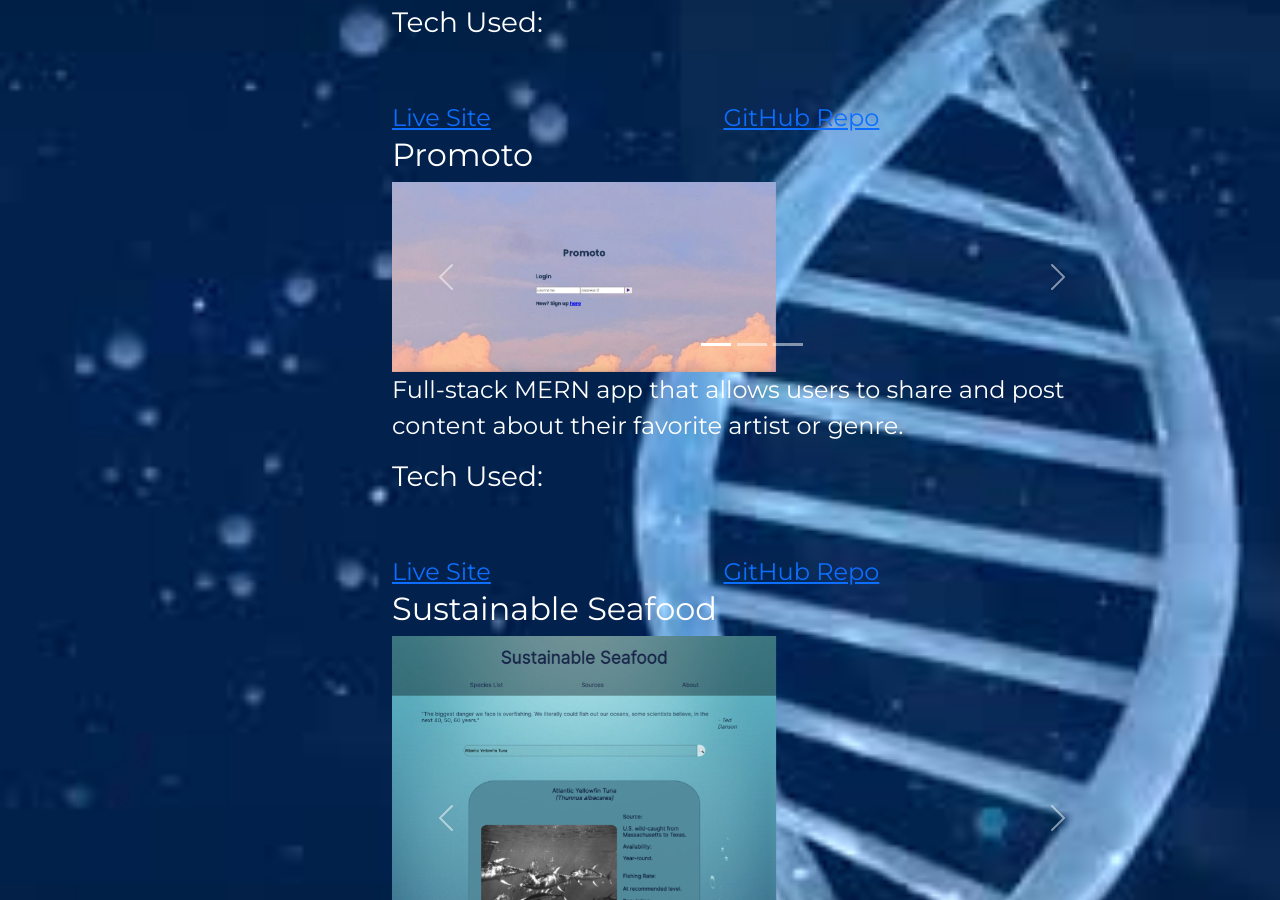
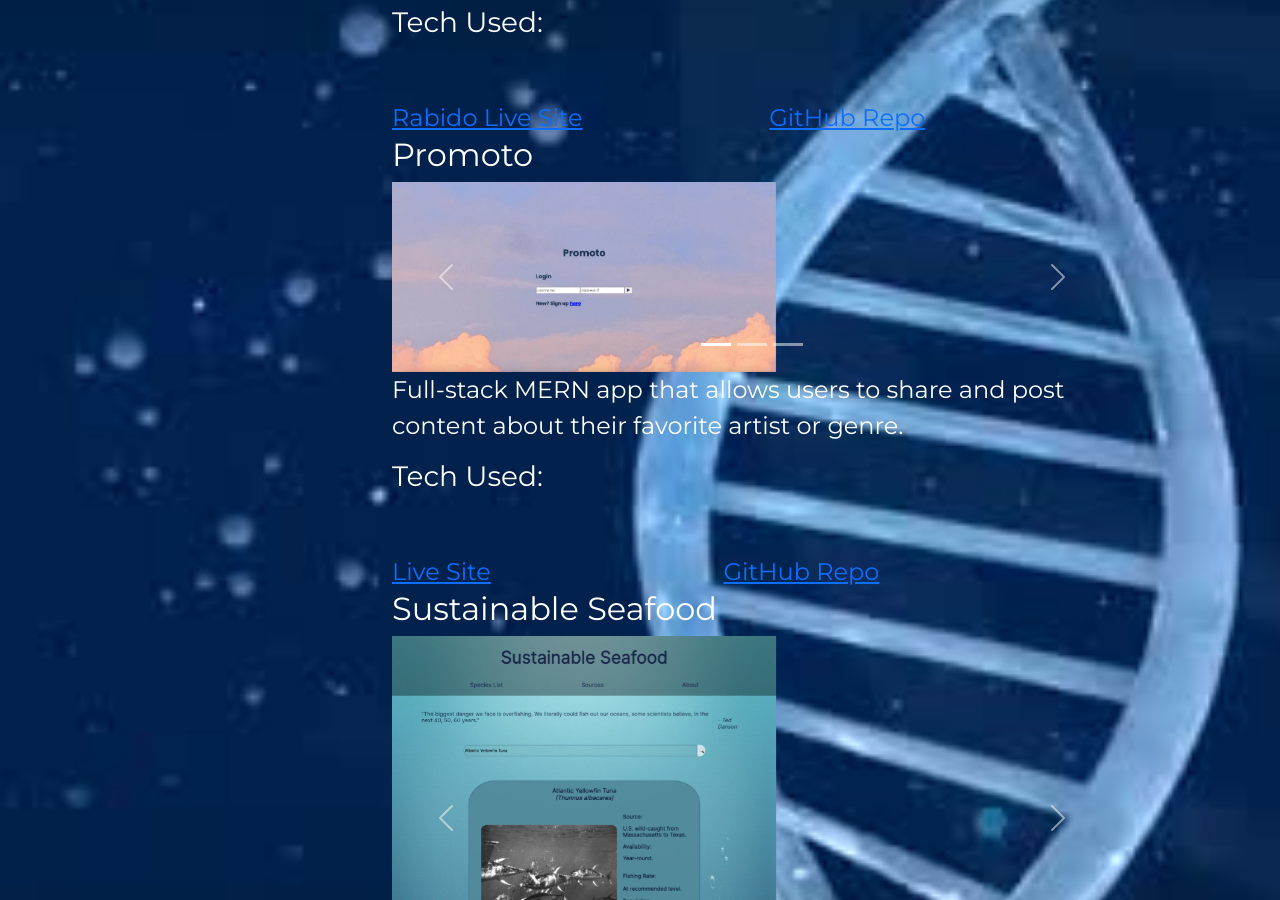
Before and after one commit to austinndo/portfolio, a React (Create React App) app: page / in a window 1280 px wide. Shown: the part 1309-2209 px from the top of the page. Built offline with nearby package versions, Linux system fonts and the light colour scheme; some icons are missing.

Commit message:
Updated sustainable seafood link and updated project links to open in new tab

```diff
--- a/src/components/ProjectsSection.js
+++ b/src/components/ProjectsSection.js
@@ -49,10 +49,20 @@ const ProjectsSection = ({ id }) => {
           </li>
         </ul>
         <div className="ProjectLinks">
-          <a href="https://powerful-retreat-33440.herokuapp.com/feed">
-            Live Site
+          <a
+            href="https://rabido.herokuapp.com/feed"
+            target="_blank"
+            rel="noopener noreferrer"
+          >
+            Rabido Live Site
           </a>
-          <a href="https://github.com/phicov/Rabido">GitHub Repo</a>
+          <a
+            href="https://github.com/phicov/Rabido"
+            target="_blank"
+            rel="noopener noreferrer"
+          >
+            GitHub Repo
+          </a>
           <br></br>
         </div>
 
@@ -93,10 +103,20 @@ const ProjectsSection = ({ id }) => {
           </li>
         </ul>
         <div className="ProjectLinks">
-          <a href="https://mighty-dusk-67064.herokuapp.com/promoto">
+          <a
+            href="https://promoto.herokuapp.com/promoto"
+            target="_blank"
+            rel="noopener noreferrer"
+          >
             Live Site
           </a>
-          <a href="https://github.com/austinndo/promoto">GitHub Repo</a>
+          <a
+            href="https://github.com/austinndo/promoto"
+            target="_blank"
+            rel="noopener noreferrer"
+          >
+            GitHub Repo
+          </a>
           <br></br>
         </div>
 
@@ -131,8 +151,18 @@ const ProjectsSection = ({ id }) => {
           </li>
         </ul>
         <div className="ProjectLinks">
-          <a href="https://sustainable_seafood.surge.sh/">Live Site</a>
-          <a href="https://github.com/austinndo/sustainable_seafood">
+          <a
+            href="https://sustainable-seafood.surge.sh/"
+            target="_blank"
+            rel="noopener noreferrer"
+          >
+            Live Site
+          </a>
+          <a
+            href="https://github.com/austinndo/sustainable_seafood"
+            target="_blank"
+            rel="noopener noreferrer"
+          >
             GitHub Repo
           </a>
           <br></br>
```
